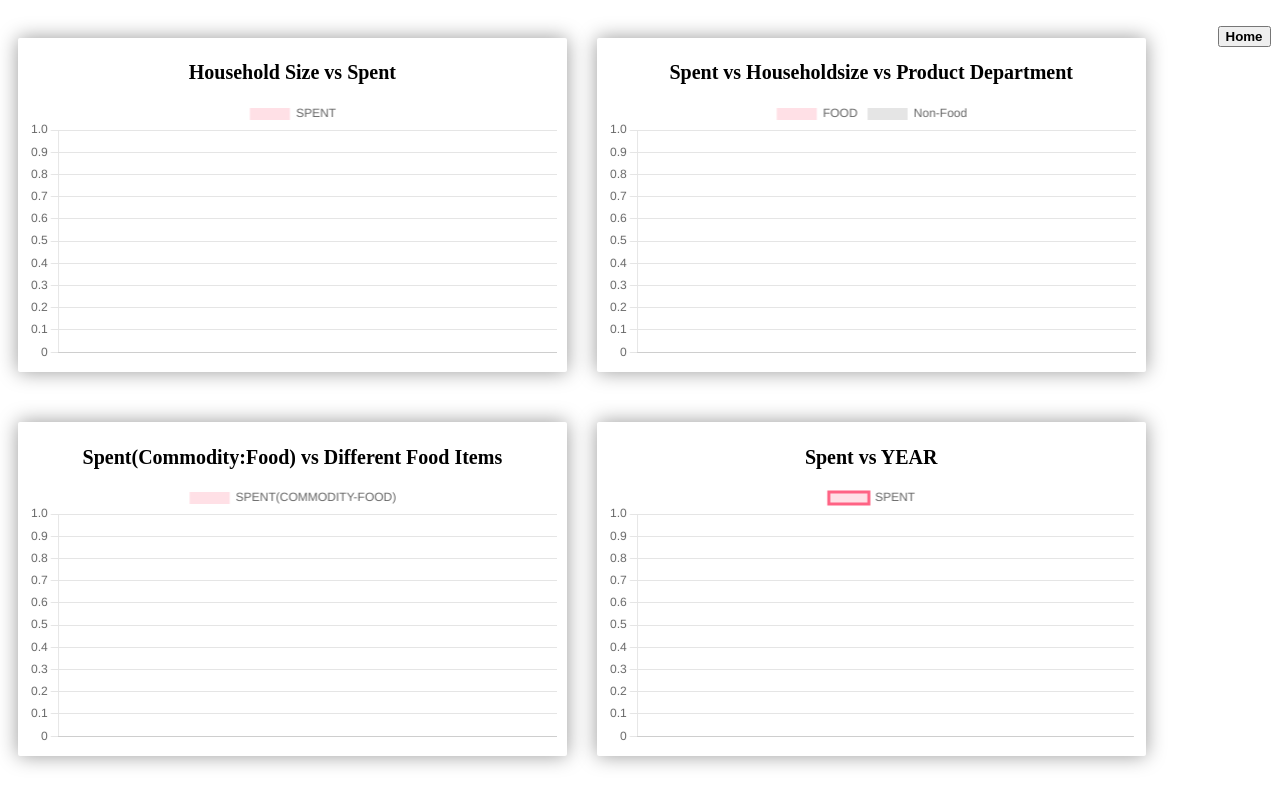
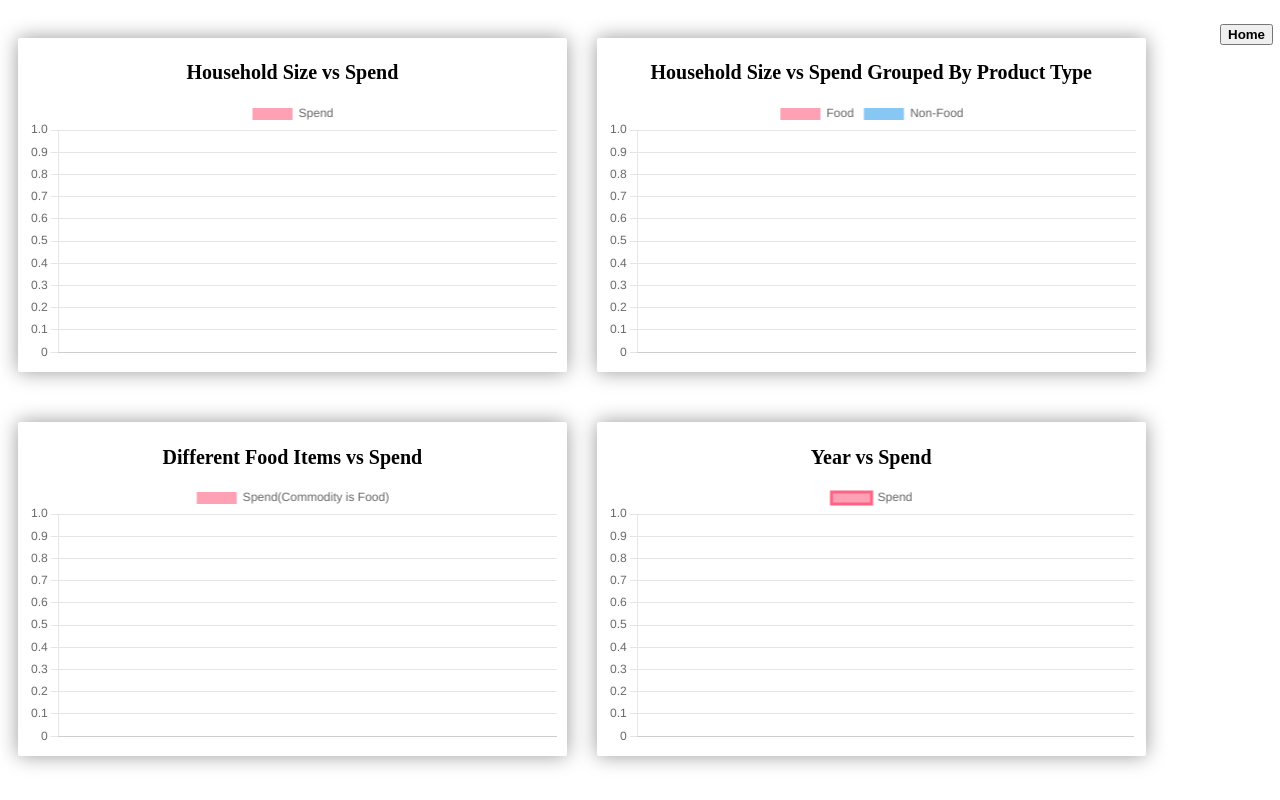
Before and after one commit to Gowtham-369/cc-final-project, a Flask app: page /load-dashboard in a window 1280 px wide. Run offline with Flask 3, Linux system fonts and the light colour scheme; data that the repository does not hold is empty; parts of the project's set-up code (start-up, migrations or seed data) failed here and were passed over.

Commit message:
final working code

```diff
--- a/app.py
+++ b/app.py
@@ -140,8 +140,8 @@
     return response;
 
 
-@app.route('/storeuploadedhouseholdfile', methods =['GET','POST'])
-def storeuploadedhouseholdfile():
+@app.route('/store-uploaded-household-file', methods =['GET','POST'])
+def store_uploaded_household_file():
     message = 'Please upload file again!'
     if request.method == 'POST':  # check if the method is post
         f = request.files['file']
@@ -155,8 +155,8 @@
     return render_template('upload-data.html',message=message)
 
 
-@app.route('/storeuploadedProductfile', methods =['GET','POST'])
-def storeuploadedProductfile():
+@app.route('/store-uploaded-product-file', methods =['GET','POST'])
+def store_uploaded_product_file():
     message = 'Please upload file again!'
     if request.method == 'POST':  # check if the method is post
         f = request.files['file']
@@ -170,8 +170,8 @@
     return render_template('upload-data.html',messageProducts=message)
 
 
-@app.route('/storeuploadedTransactionfile', methods =['GET','POST'])
-def storeuploadedTransactionfile():
+@app.route('/store-uploaded-transaction-file', methods =['GET','POST'])
+def store_uploaded_transaction_file():
     message = 'Please upload file again!'
     if request.method == 'POST':  # check if the method is post
         f = request.files['file']  # get the file from the files object
@@ -228,7 +228,7 @@
     cursor = conn.cursor()
     df = pd.read_csv(csvfilepath)
     df.columns = df.columns.str.replace(' ', '')
-    df = df.apply(lambda x: x.strip() if isinstance(x, str) else x)
+    df = df.applymap(lambda x: x.strip() if isinstance(x, str) else x)
     dftotuple = list(df.to_records(index=False))
     if(dataFrom == 'households'):
         for eachtuple in dftotuple:
@@ -264,72 +264,45 @@
     conn.close()
 
 
-def read_csv_file_and_store_to_azure(csvfilename,dataFrom):
-    conn = connect_to_database()
-    cursor = conn.cursor()
-
-    # store large files in azure storage manager
-    # keep them out of app context
-    # Get the path to the CSV file
-    csv_path = os.path.join(app.root_path, 'static', 'data', '400_households.csv')
-
-    # Read the CSV file into a pandas DataFrame
-    df = pd.read_csv(csv_path)
-    df.columns = df.columns.str.replace(' ', '')
-    df = df.apply(lambda x: x.strip() if isinstance(x, str) else x)
-    dftotuple = list(df.to_records(index=False))
-    for eachtuple in dftotuple:
-        try:
-            cursor.execute(
-                Queries.HOUSEHOLD_TABLE_INSERT_QUERY,
-                (int(eachtuple.HSHD_NUM), str(eachtuple.L), str(eachtuple.AGE_RANGE), str(eachtuple.MARITAL),
-                 str(eachtuple.INCOME_RANGE), str(eachtuple.HOMEOWNER), str(eachtuple.HSHD_COMPOSITION),
-                 str(eachtuple.HH_SIZE), str(eachtuple.CHILDREN)));
-        except Exception as e:  # work on python 3.x
-            print('Failed to upload to ftp: ' + str(e))
-
-    conn.commit()
-    cursor.close()
-    conn.close()
-
-
 @app.route('/load-dashboard', methods =['GET','POST'])
 def load_dashboard():
     #First Graph(bar Graph)
-    data=execute_select_query(Queries.FIRST_PLOT_DASHBOARD_QUERY);
-    data['Spent']=data['Spent'].astype(str);
-    data['household_Size'] = data['household_Size'].astype(str);
+    first_data = execute_select_query(Queries.FIRST_PLOT_DASHBOARD_QUERY);
+    first_data['Spent']=first_data['Spent'].astype(str);
+    first_data['household_Size'] = first_data['household_Size'].astype(str);
 
-    #Second Grapgh(Bar Graph)
-    Seconddata = execute_select_query(
+    #Second Graph(Bar Graph)
+    second_data = execute_select_query(
         Queries.SECOND_PLOT_DASHBOARD_FOOD_QUERY);
-    Seconddata['spend'] = Seconddata['spend'].astype(str);
-    Seconddata['householdsize'] = Seconddata['householdsize'].astype(str);
+    second_data['spend'] = second_data['spend'].astype(str);
+    second_data['householdsize'] = second_data['householdsize'].astype(str);
 
-    SeconddataTwo = execute_select_query(
+    second_dataTwo = execute_select_query(
         Queries.SECOND_PLOT_DASHBOARD_NON_FOOD_QUERY);
-    SeconddataTwo['spend'] = SeconddataTwo['spend'].astype(str);
+    second_dataTwo['spend'] = second_dataTwo['spend'].astype(str);
 
-    Threedata = execute_select_query(
+    #Third Graph(Bar Graph)
+    third_data = execute_select_query(
         Queries.THIRD_PLOT_DASHBOARD_QUERY);
-    Threedata['spend'] = Threedata['spend'].astype(str);
-    Threedata['commodity'] = Threedata['commodity'].astype(str);
+    third_data['spend'] = third_data['spend'].astype(str);
+    third_data['commodity'] = third_data['commodity'].astype(str);
 
-    Fourthdata = execute_select_query(
+    #Fourth Graph(Line Graph)
+    fourth_data = execute_select_query(
         Queries.FOURTH_PLOT_DASHBOARD_QUERY);
-    Fourthdata['spend'] = Fourthdata['spend'].astype(str);
-    Fourthdata['year'] = Fourthdata['year'].astype(str);
+    fourth_data['spend'] = fourth_data['spend'].astype(str);
+    fourth_data['year'] = fourth_data['year'].astype(str);
 
-    return render_template("dashboard.html",title='Household Size vs Spent', max=17000,titletwo="Spent vs Householdsize vs Product Department",
-                           labels=data['household_Size'].values.tolist(), values=data['Spent'].values.tolist(),
-                           labelstwo=Seconddata['householdsize'].values.tolist(),valuestwo=Seconddata['spend'].values.tolist(),
-                           valuestwotwo=SeconddataTwo['spend'].values.tolist(),
-                           titlethree="Spent(Commodity:Food) vs Different Food Items",
-                           labelsthree=Threedata['commodity'].values.tolist(),
-                           valuesthree=Threedata['spend'].values.tolist(),
-                           titlefour="Spent vs YEAR",
-                           labelsfour=Fourthdata['year'].values.tolist(),
-                           valuesfour=Fourthdata['spend'].values.tolist());
+    return render_template("dashboard.html",title='Household Size vs Spend', max=17000,titletwo="Household Size vs Spend Grouped By Product Type",
+                           labels=first_data['household_Size'].values.tolist(), values=first_data['Spent'].values.tolist(),
+                           labelstwo=second_data['householdsize'].values.tolist(),valuestwo=second_data['spend'].values.tolist(),
+                           valuestwotwo=second_dataTwo['spend'].values.tolist(),
+                           titlethree="Different Food Items vs Spend",
+                           labelsthree=third_data['commodity'].values.tolist(),
+                           valuesthree=third_data['spend'].values.tolist(),
+                           titlefour="Year vs Spend",
+                           labelsfour=fourth_data['year'].values.tolist(),
+                           valuesfour=fourth_data['spend'].values.tolist());
 
 
 initialize()
--- a/templates/Dashboard.html
+++ b/templates/Dashboard.html
@@ -16,11 +16,11 @@
   float: left;
 }
 @media (max-width: 768px) {
-  .card {
+  .eachchart {
     margin: 10px 20px;
     width: calc(100% - 40px);
   }
-  .card:first-child {
+  .eachchart:first-child {
     margin-top: 20px;
   }
 }
@@ -28,18 +28,17 @@
 font-size:20px
 }
 #dashboard{
-	color:black;
 	box-sizing: border-box;
     padding: 10px;
-    width: 72.5px;
-    height: 72.5px;
+    width: 70px;
+    height: 70px;
     position: absolute;
     top: 0;
     right: 0;
     border-radius: 50%;
-    color: black;
+    color: #E00122;
     text-align: center;
-    font-size: 2.2em;
+    font-size: 2em;
     transition: all 1s;
 }
   </style>
@@ -85,14 +84,14 @@
 		],
   datasets: [{
     type: 'bar',
-    label: 'FOOD',
+    label: 'Food',
     data: [
             {% for item in valuestwo %}
                "{{ item }}",
               {% endfor %}
 	    ],
     borderColor: 'rgb(255, 99, 132)',
-    backgroundColor: 'rgba(255, 99, 132, 0.2)'
+    backgroundColor: 'rgba(255, 99, 132, 0.6)'
   }, {
     type: 'bar',
     label: 'Non-Food',
@@ -102,17 +101,18 @@
               {% endfor %}
 	    ],
     fill: false,
-    borderColor: 'rgb(54, 162, 235)'
+    borderColor: 'rgb(54, 162, 235)',
+    backgroundColor: 'rgba(54, 162, 235, 0.6)'
   }]
 };
 const ctx = document.getElementById('myChartTwo');
   let chart = new Chart(ctx, {
-    type: 'line',
+    type: 'bar',
     data: datatwo
 });
 
 
-const data = {
+const dataone = {
   labels : [
           {% for item in labels %}
            "{{ item }}",
@@ -120,20 +120,20 @@
 		],
   datasets: [{
     type: 'bar',
-    label: 'SPENT',
+    label: 'Spend',
     data: [
             {% for item in values %}
                "{{ item }}",
               {% endfor %}
 	    ],
     borderColor: 'rgb(255, 99, 132)',
-    backgroundColor: 'rgba(255, 99, 132, 0.2)'
+    backgroundColor: 'rgba(255, 99, 132, 0.6)'
   }]
 };
 const ctxnew=document.getElementById('myChart');
 let chartnew = new Chart(ctxnew, {
-    type: 'line',
-    data: data
+    type: 'bar',
+    data: dataone
 });
 
 
@@ -145,14 +145,14 @@
 		],
   datasets: [{
     type: 'bar',
-    label: 'SPENT(COMMODITY-FOOD)',
+    label: 'Spend(Commodity is Food)',
     data: [
             {% for item in valuesthree %}
                "{{ item }}",
               {% endfor %}
 	    ],
     borderColor: 'rgb(255, 99, 132)',
-    backgroundColor: 'rgba(255, 99, 132, 0.2)'
+    backgroundColor: 'rgba(255, 99, 132, 0.6)'
   }]
 };
 const ctxnewthree=document.getElementById('myChartThree');
@@ -170,14 +170,14 @@
 		],
   datasets: [{
     type: 'line',
-    label: 'SPENT',
+    label: 'Spend',
     data: [
             {% for item in valuesfour %}
                "{{ item }}",
               {% endfor %}
 	    ],
     borderColor: 'rgb(255, 99, 132)',
-    backgroundColor: 'rgba(255, 99, 132, 0.2)'
+    backgroundColor: 'rgba(255, 99, 132, 0.6)'
   }]
 };
 const ctxnewfour=document.getElementById('myChartFour');
--- a/templates/DataCheck.html
+++ b/templates/DataCheck.html
@@ -51,7 +51,7 @@
     label: 'FOOD',
     data: [10, 20, 30, 40],
     borderColor: 'rgb(255, 99, 132)',
-    backgroundColor: 'rgba(255, 99, 132, 0.2)'
+    backgroundColor: 'rgba(255, 99, 132, 0.6)'
   }, {
     type: 'bar',
     label: 'Non-Food',
@@ -84,7 +84,7 @@
     label: 'FOOD',
     data: [10, 20, 30, 40],
     borderColor: 'rgb(255, 99, 132)',
-    backgroundColor: 'rgba(255, 99, 132, 0.2)'
+    backgroundColor: 'rgba(255, 99, 132, 0.6)'
   }, {
     type: 'bar',
     label: 'Non-Food',
--- a/templates/search-hhm-table.html
+++ b/templates/search-hhm-table.html
@@ -2,9 +2,9 @@
 <html>
   <title>Final Project Dashboard</title>
   <head>
-    <link href="https://fonts.googleapis.com/css?family=Roboto:300,400,500,700" rel="stylesheet">
+    <!-- <link href="https://fonts.googleapis.com/css?family=Roboto:300,400,500,700" rel="stylesheet"> -->
     <link rel="stylesheet" href="https://use.fontawesome.com/releases/v5.4.1/css/all.css" integrity="sha384-5sAR7xN1Nv6T6+dT2mhtzEpVJvfS3NScPQTrOxhwjIuvcA67KV2R5Jz6kr4abQsz" crossorigin="anonymous">
-    <link rel="stylesheet" href="https://cdn.jsdelivr.net/npm/bootstrap@4.0.0/dist/css/bootstrap.min.css" integrity="sha384-Gn5384xqQ1aoWXA+058RXPxPg6fy4IWvTNh0E263XmFcJlSAwiGgFAW/dAiS6JXm" crossorigin="anonymous">
+    <!-- <link rel="stylesheet" href="https://cdn.jsdelivr.net/npm/bootstrap@4.0.0/dist/css/bootstrap.min.css" integrity="sha384-Gn5384xqQ1aoWXA+058RXPxPg6fy4IWvTNh0E263XmFcJlSAwiGgFAW/dAiS6JXm" crossorigin="anonymous"> -->
 <style>
 body {
     padding: 0;
@@ -189,7 +189,7 @@
 #CustomerTable{
   margin-left: auto;
   margin-right: auto;
-  width: 80%; /* Adjust the width as needed */
+  /* width: 100%; */
 }
 </style>
 
--- a/templates/search-hhm.html
+++ b/templates/search-hhm.html
@@ -2,9 +2,9 @@
 <html>
   <title>Final Project Dashboard</title>
   <head>
-    <link href="https://fonts.googleapis.com/css?family=Roboto:300,400,500,700" rel="stylesheet">
+    <!-- <link href="https://fonts.googleapis.com/css?family=Roboto:300,400,500,700" rel="stylesheet"> -->
     <link rel="stylesheet" href="https://use.fontawesome.com/releases/v5.4.1/css/all.css" integrity="sha384-5sAR7xN1Nv6T6+dT2mhtzEpVJvfS3NScPQTrOxhwjIuvcA67KV2R5Jz6kr4abQsz" crossorigin="anonymous">
-    <link rel="stylesheet" href="https://cdn.jsdelivr.net/npm/bootstrap@4.0.0/dist/css/bootstrap.min.css" integrity="sha384-Gn5384xqQ1aoWXA+058RXPxPg6fy4IWvTNh0E263XmFcJlSAwiGgFAW/dAiS6JXm" crossorigin="anonymous">
+    <!-- <link rel="stylesheet" href="https://cdn.jsdelivr.net/npm/bootstrap@4.0.0/dist/css/bootstrap.min.css" integrity="sha384-Gn5384xqQ1aoWXA+058RXPxPg6fy4IWvTNh0E263XmFcJlSAwiGgFAW/dAiS6JXm" crossorigin="anonymous"> -->
 <style>
 body {
     padding: 0;
--- a/templates/upload-data.html
+++ b/templates/upload-data.html
@@ -140,7 +140,7 @@
     </ul>
   </div><!--/features-->
   <div><FONT COLOR="brown">{{ message }}</FONT></div><br/>
-<form class ="formclass" action = "{{url_for('storeuploadedhouseholdfile')}}" method = "post" enctype="multipart/form-data">
+<form class ="formclass" action = "{{url_for('store_uploaded_household_file')}}" method = "post" enctype="multipart/form-data">
     <input type="file" name="file" class="fileupload"/>
 	<a href='#' onclick='this.parentNode.submit(); return false;' class="btn">Upload Households Data</a>
 	</form>
@@ -164,7 +164,7 @@
     </ul>
   </div><!--/features-->
   <div><FONT COLOR="brown">{{ messageTransactions }}</FONT></div><br/>
-	<form class ="formclass" enctype = "multipart/form-data" action = "{{url_for('storeuploadedTransactionfile')}}" method = "post">
+	<form class ="formclass" enctype = "multipart/form-data" action = "{{url_for('store_uploaded_transaction_file')}}" method = "post">
     <input type="file" name="file" class="fileupload"/>
 	<a href='#' onclick='this.parentNode.submit(); return false;' class="btn">Upload Transactions Data</a>
 	</form>
@@ -190,7 +190,7 @@
     </ul>
   </div><!--/features-->
   <div><FONT COLOR="brown">{{ messageProducts }}</FONT></div><br/>
-  <form class ="formclass" enctype = "multipart/form-data" action = "{{url_for('storeuploadedProductfile')}}" method = "post">
+  <form class ="formclass" enctype = "multipart/form-data" action = "{{url_for('store_uploaded_product_file')}}" method = "post">
     <input type="file" name="file" class="fileupload"/>
 	<a href='#' onclick='this.parentNode.submit(); return false;' class="btn">Upload Products Data</a>
 	</form>
```
Also changed, not shown: templates/home-page.html (+3 -7 lines).
